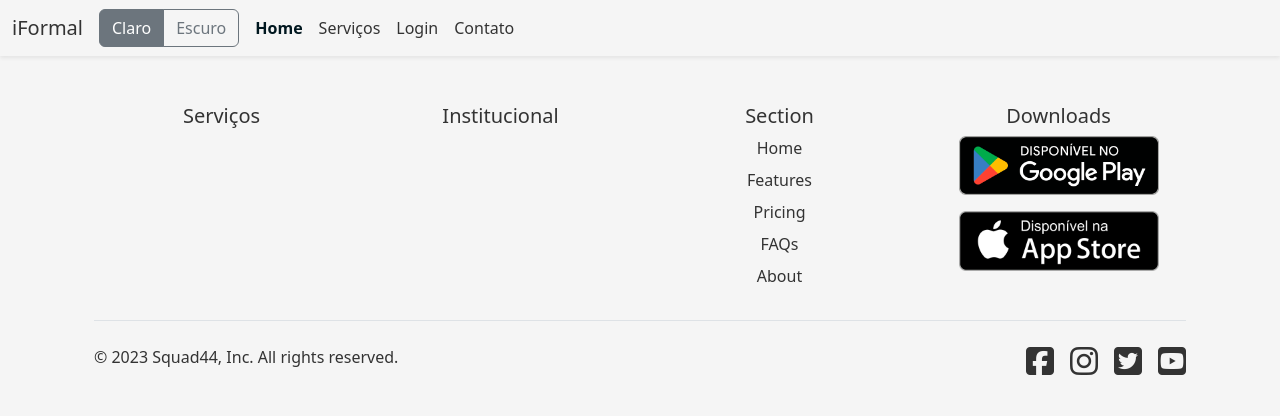
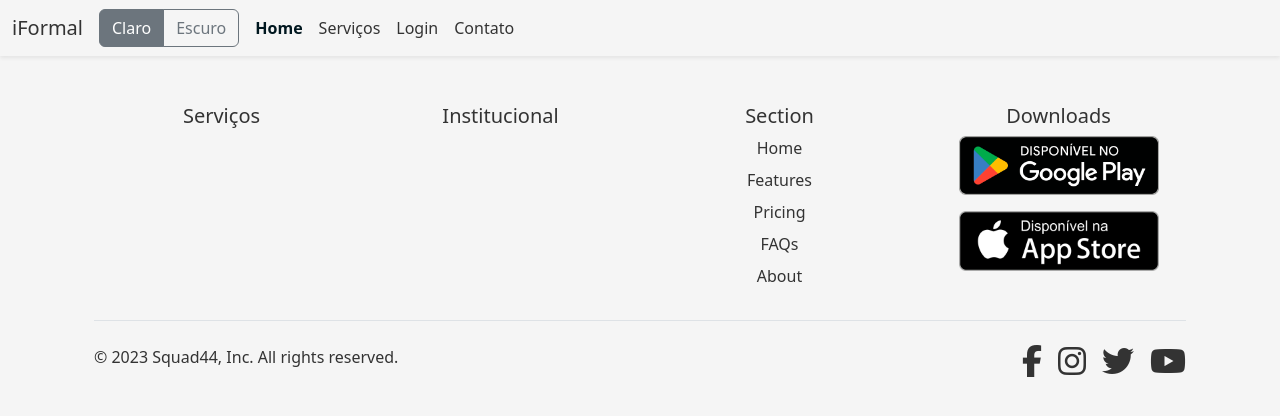
Before and after one commit to Squad44RecodePro2023/Squad44, a plain HTML site: page index.html in a window 1280 px wide. Drawn offline with nearby package versions, Linux system fonts and the light colour scheme.

Commit message:
update: Alterado os icones sociais do footer.

```diff
--- a/index.html
+++ b/index.html
@@ -99,19 +99,19 @@
 
                 <ul class="list-unstyled d-flex justify-content-center">
                     <li class="ms-3"><a href="#">
-                            <i class="fab fa-facebook-square mr-3"></i></a=></li>
+                            <i class="fa-brands fa-facebook-f"></i>
+                        </a>
+                    </li>
                     <li class="ms-3"><a  href="#">
                             <i class="fab fa-instagram mr-3"></i>
                         </a>
                     </li>
                     <li class="ms-3"><a  href="#">
-                        <i class="fab fa-twitter-square mr-3"></i>
-
+                        <i class="fa-brands fa-twitter"></i>
                         </a>
                     </li>
                     <li class="ms-3"><a href="#">
-                        <i class="fab fa-youtube-square mr-3"></i>
-
+                        <i class="fa-brands fa-youtube"></i>
 
                         </a>
                     </li>
```
